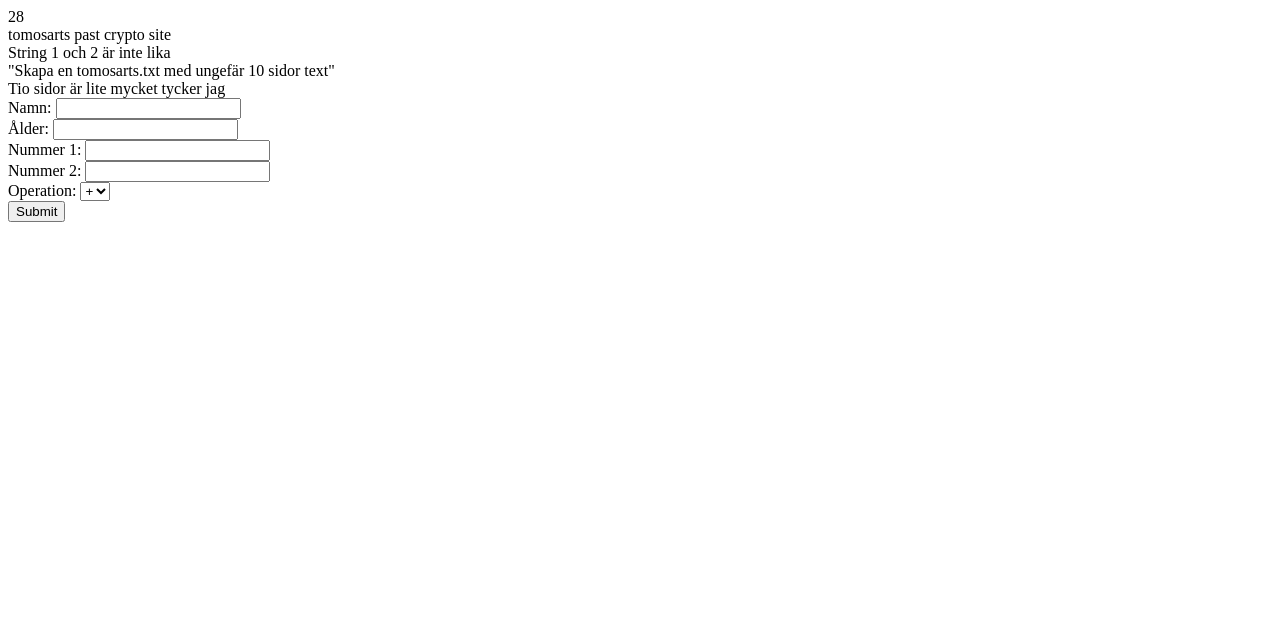
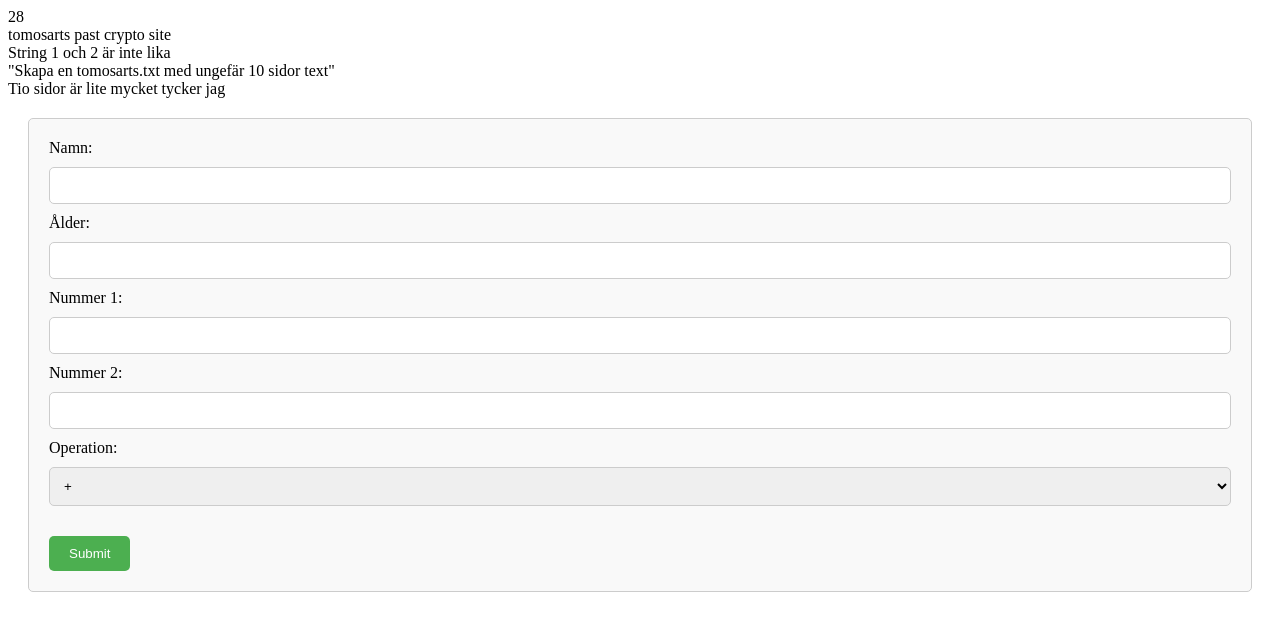
Before and after one commit to elmblom/Prakticum2025-2026, a PHP site: page /PHPOvning/Ovn2Extra/index.php in a window 1280 px wide. Shown: the top 631 px of the page. Run offline with PHP 8.4, Linux system fonts and the light colour scheme.

Commit message:
added css

```diff
--- /dev/null
+++ b/PHPOvning/Ovn2Extra/Form.css
@@ -0,0 +1,26 @@
+form {
+    margin: 20px;
+    padding: 20px;
+    border: 1px solid #ccc;
+    border-radius: 5px;
+    background-color: #f9f9f9;
+}
+
+input[type="text"], input[type="number"], select {
+    margin: 10px 0;
+    padding: 10px;
+    width: 100%;
+    box-sizing: border-box;
+    border: 1px solid #ccc;
+    border-radius: 5px;
+}
+
+input[type="submit"] {
+    margin-top: 20px;
+    padding: 10px 20px;
+    background-color: #4CAF50;
+    color: white;
+    border: none;
+    border-radius: 5px;
+    cursor: pointer;
+}
--- a/PHPOvning/Ovn2Extra/index.php
+++ b/PHPOvning/Ovn2Extra/index.php
@@ -7,7 +7,7 @@ $file = "./tomosarts.txt";
 <!DOCTYPE html>
 <html>
 <body>
-
+<link rel="stylesheet" type="text/css" href="./Form.css">
 <?php
 echo strlen($text);
 echo "<br>";
@@ -26,16 +26,16 @@ echo file_get_contents($file);
 <form action="name.php" method="POST">
 Namn: <input type="text" name="name"><br>
 Ålder: <input type="text" name="age"><br>
-Nummer 1: <input type="number" name="number1"><br>
-Nummer 2: <input type="number" name="number2"><br>
-Operation: <select type="dropdown" name="operation">
+Nummer 1: <input type="number" name="number1" id="number1"><br>
+Nummer 2: <input type="number" name="number2" id="number2"><br>
+Operation: <select type="dropdown" name="operation" id="operation">
 <option value="+">+</option>
 <option value="-">-</option>
 <option value="*">*</option>
 <option value="/">/</option>
 </select>
 <br>
-<input type="submit">
+<input type="submit" id="submit">
 </form>
 </body>
 </html>
```
